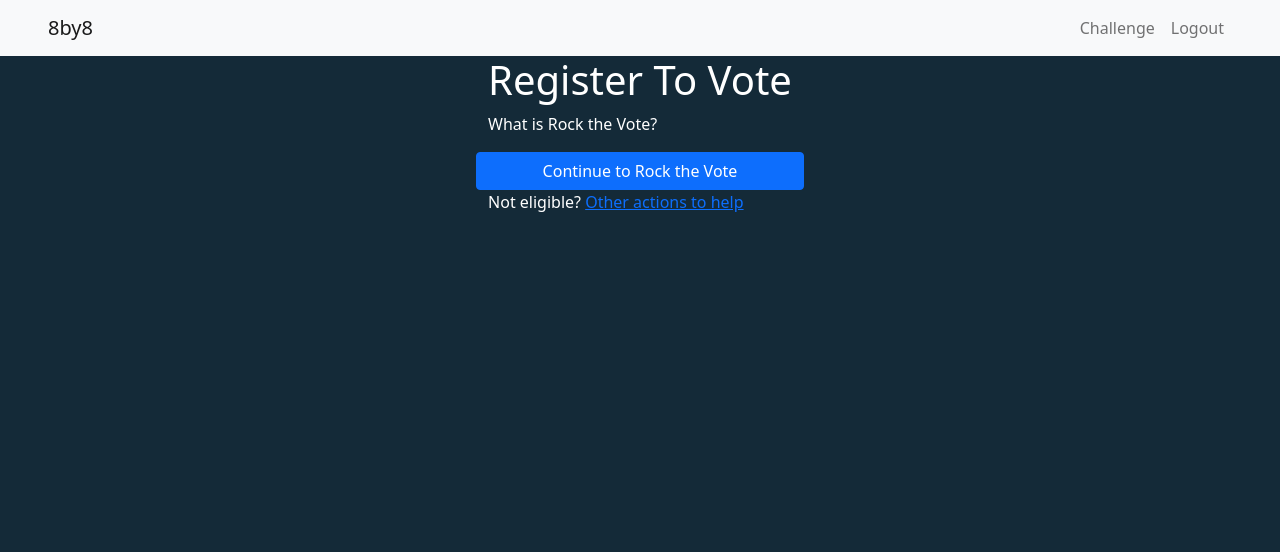
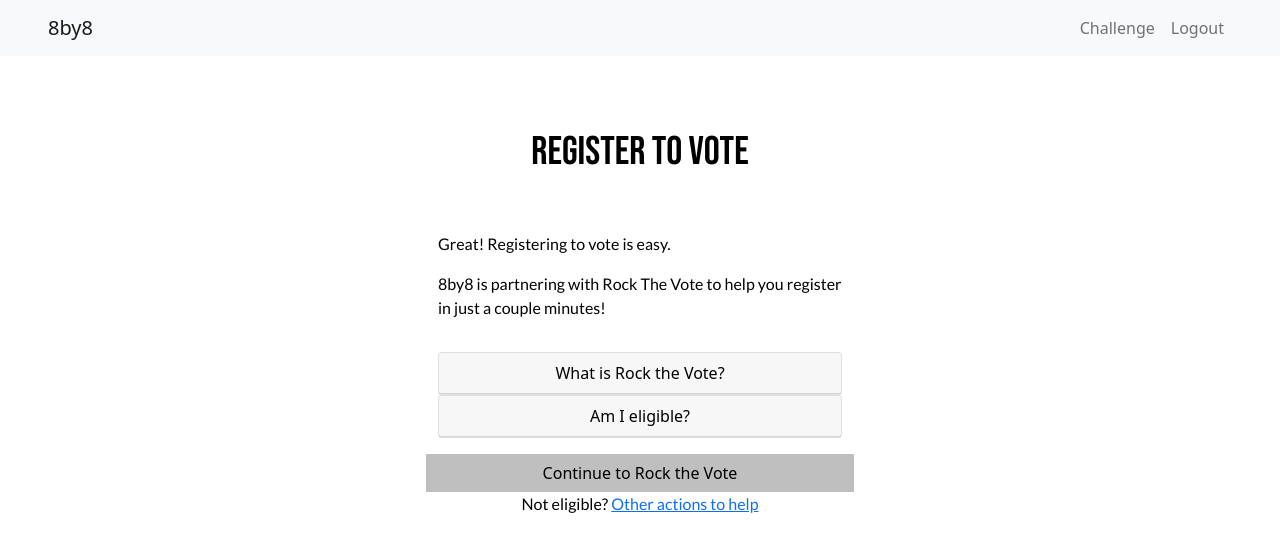
Before and after one commit to 8by8-org/web-app, a React (Create React App) app: page /voterreg in a window 1280 px wide. Shown: the top 552 px of the page. Built offline with nearby package versions, Linux system fonts and the light colour scheme; no server answers; sample sign-in values are in the browser's storage.

Commit message:
added basic styling to player pages

```diff
--- /dev/null
+++ b/src/components/Actions.css
@@ -0,0 +1,12 @@
+#button-style {
+  color: black;
+  background: #bfbfbf;
+  border-radius: 0;
+  border-color: #bfbfbf;
+}
+
+img {
+  border-radius: 50%;
+  border-color: red;
+  width: 5%;
+}
--- a/src/components/Actions.js
+++ b/src/components/Actions.js
@@ -1,34 +1,36 @@
 import React from 'react'
-import { Row } from 'react-bootstrap'
-import { Button } from 'react-bootstrap'
+import { Row, Button, Container } from 'react-bootstrap'
 import { useHistory } from 'react-router'
+import './Actions.css'
 
 export default function Actions() {
     const history = useHistory();
     return (
         <div>
-            <Row>
+            <Container fluid className="py-4 px-5">
+                <Row align="center">
                     <h1>Take Action</h1>
                 </Row>
-            <Row>
+                <Row align="center">
                     <p>Your actions matter towards better AAPI representation in our country.</p>
                 </Row>
                 <Row>
-                <img href="link to icon" alt="icon" />
+                    <p>user icon</p>
                 </Row>
                 <Row>
                     <p>You're taking action for:</p>
                     <p>(Get challenger info from url)</p>
                 </Row>
                 <Row className="py-2">
-                <Button onClick={() => {history.push('/voterreg')}}>Register to vote</Button>
+                    <Button className="py-2" id="button-style" onClick={() => {history.push('/voterreg')}}>Register to vote</Button>
                 </Row>
                 <Row className="py-2">
-                <Button>Get election reminders</Button>
+                    <Button className="py-2" id="button-style">Get election reminders</Button>
                 </Row>
                 <Row className="py-2">
-                <Button>Take the challenge yourself</Button>
+                    <Button className="py-2" id="button-style">Take the challenge yourself</Button>
                 </Row>
+            </Container>
         </div>
     )
 }
--- a/src/components/App.css
+++ b/src/components/App.css
@@ -1,6 +1,6 @@
 #root {
-  background-color: #142a38;
-  color: white;
+  background-color: white;
+  color: black;
   height: 100vh;
 }
 #app-outer-wrapper {
--- a/src/components/App.js
+++ b/src/components/App.js
@@ -26,9 +26,9 @@
                                 <Route path='/login' component={Login} />
                                 <PrivateRoute path='/challenge' component={ChallengePage} />
                                 <PrivateRoute path='/logout' component={Logout} />
-                                <Route path='/playerwelcome' component={PlayerWelcome} />
+                                <PrivateRoute path='/playerwelcome' component={PlayerWelcome} />
                                 <Route path='/actions' component={Actions} />
-                                <Route path='/voterreg' component={VoterRegistration} />
+                                <PrivateRoute path='/voterreg' component={VoterRegistration} />
                             </Switch>
                         </Router>
                     </div>
--- a/src/components/ChallengePage.js
+++ b/src/components/ChallengePage.js
@@ -3,7 +3,7 @@
 import ChallengePagePopup from './ChallengePagePopup';
 import ChallengeIcon from "./ChallengeIcon";
 import { Button, Col, Container, Row } from 'react-bootstrap';
-import './ChallengePage.css'
+// import './ChallengePage.css'
 
 export default function ChallengePage() {
     const { currentUser } = useAuth();
--- /dev/null
+++ b/src/components/PlayerWelcome.css
@@ -0,0 +1,16 @@
+@import url("https://fonts.googleapis.com/css2?family=Bebas+Neue&family=Lato&display=swap");
+
+h1 {
+  font-family: "Bebas Neue";
+}
+
+p {
+  font-family: "Lato";
+}
+
+#button-style {
+  color: black;
+  background: #bfbfbf;
+  border-radius: 0;
+  border-color: #bfbfbf;
+}
--- a/src/components/PlayerWelcome.js
+++ b/src/components/PlayerWelcome.js
@@ -1,20 +1,24 @@
 import React from 'react'
 import { useHistory } from 'react-router'
 import { Button, Row } from 'react-bootstrap'
+import './PlayerWelcome.css'
+import { Container } from 'react-bootstrap';
 
 export default function PlayerWelcome() {
     const history = useHistory();
     return (
         <div>
-            <Row>
+            <Container fluid className="py-4 px-5">
+                <Row align="center">
                     <h1>Welcome</h1>
                 </Row>
                 <Row>
                     <p>Lorem ipsum dolor sit amet, consectetur adipiscing elit, sed do eiusmod tempor incididunt ut labore et dolore magna aliqua. Ut enim ad minim veniam, quis nostrud exercitation ullamco laboris nisi ut.</p>
                 </Row>
                 <Row>
-                <Button onClick={() => {history.push("/actions")}}>Let's Start</Button>
+                    <Button id="button-style" className="py-2" onClick={() => {history.push("/actions")}}>Let's Start</Button>
                 </Row>
+            </Container>
         </div>
     )
 }
--- a/src/components/VoterRegistration.js
+++ b/src/components/VoterRegistration.js
@@ -1,6 +1,5 @@
-import React from 'react'
-import { Row } from 'react-bootstrap'
-import { Button } from 'react-bootstrap'
+import { React } from 'react'
+import { Row, Button, Container, Accordion, Card } from 'react-bootstrap'
 import { useAuth } from "../contexts/AuthContext";
 import { useHistory } from 'react-router';
 
@@ -18,14 +17,38 @@
 
     return (
         <div>
-            <h1>Register To Vote</h1>
-            <p>What is Rock the Vote?</p>
+            <Container fluid className="py-4 px-5">
+                <h1 align="center" className='py-5'>Register To Vote</h1>
+                <p>Great! Registering to vote is easy.</p>
+                <p>8by8 is partnering with Rock The Vote to help you register in just a couple minutes!</p>
+                <Accordion id='yes' className='py-3' align='center'>
+                    <Card>
+                        <Accordion.Toggle as={Card.Header} eventKey="0">
+                        What is Rock the Vote?
+                        </Accordion.Toggle>
 
-            <Row>
-                <Button onClick={handleClick}>Continue to Rock the Vote</Button>
-            </Row>
+                        <Accordion.Collapse eventKey="0">
+                            <Card.Body>body</Card.Body>
+                        </Accordion.Collapse>
+                    </Card>
 
-            <p>Not eligible? <a href="/actions">Other actions to help</a></p>
+                    <Card>
+                        <Accordion.Toggle as={Card.Header} eventKey="1">
+                        Am I eligible?
+                        </Accordion.Toggle>
+
+                        <Accordion.Collapse eventKey="1">
+                            <Card.Body>body</Card.Body>
+                        </Accordion.Collapse>
+                    </Card>
+                </Accordion>
+
+                <Row>
+                    <Button id="button-style" onClick={handleClick}>Continue to Rock the Vote</Button>
+                </Row>
+
+                <p align="center">Not eligible? <a href="/actions">Other actions to help</a></p>
+            </Container>
         </div>
     )
 }
```
Lines whose indentation alone changed are shown as unchanged.
